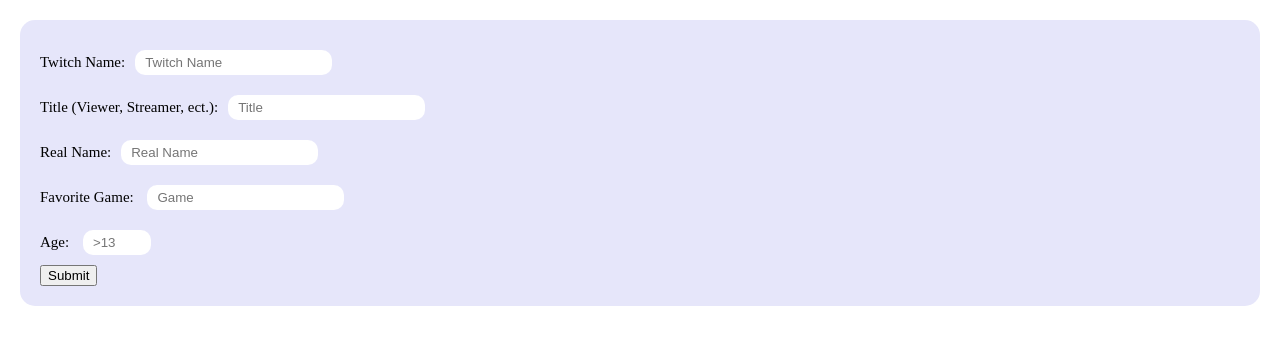
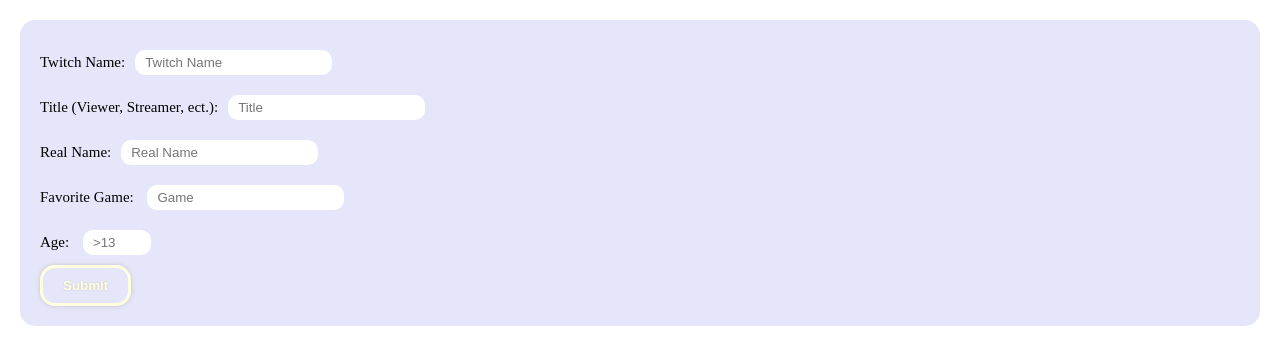
Before and after one commit to Melton-Paul/Twitch-Contact-Book, a React (Create React App) app: page / in a window 1280 px wide. Shown: the top 364 px of the page. Built offline with nearby package versions, Linux system fonts and the light colour scheme.

Commit message:
HTTP Post

```diff
--- /dev/null
+++ b/src/components/UI/Button/Button.js
@@ -0,0 +1,10 @@
+import React from "react";
+import styles from "./Button.module.css";
+
+export default function Button(props) {
+  return (
+    <button className={styles.button + " " + props.className}>
+      {props.children}
+    </button>
+  );
+}
--- /dev/null
+++ b/src/components/UI/Button/Button.module.css
@@ -0,0 +1,17 @@
+.button {
+  border-radius: 15px;
+  padding: 1rem 2rem;
+  background: transparent;
+  border: 3px solid lightyellow;
+  cursor: pointer;
+  color: lightyellow;
+  text-shadow: 0px 0px 2px #c5c5c5;
+  box-shadow: 0px 0px 5px #c5c5c5;
+  font-weight: bold;
+}
+
+.button:hover {
+  background: lightyellow;
+  color: lavender;
+  text-shadow: none;
+}
--- a/src/components/newContact/ContactForm.js
+++ b/src/components/newContact/ContactForm.js
@@ -1,5 +1,6 @@
 import React from "react";
 import styles from "./ContactForm.module.css";
+import Button from "../UI/Button/Button";
 
 export default function ContactForm(props) {
   const [formData, setFormData] = React.useState({
@@ -10,7 +11,12 @@
     age: null,
   });
 
-  function handleSubmit() {}
+  function handleSubmit() {
+    fetch(
+      "https://contactbook-759bd-default-rtdb.firebaseio.com/contacts.json",
+      { method: "POST", body: JSON.stringify(formData) }
+    );
+  }
   function changeHandler(e) {
     const { value, name } = e.target;
     setFormData((prev) => ({ ...prev, [name]: value }));
@@ -76,7 +82,7 @@
           placeholder=">13"
         />
       </div>
-      <button>Submit</button>
+      <Button>Submit</Button>
     </form>
   );
 }
```
